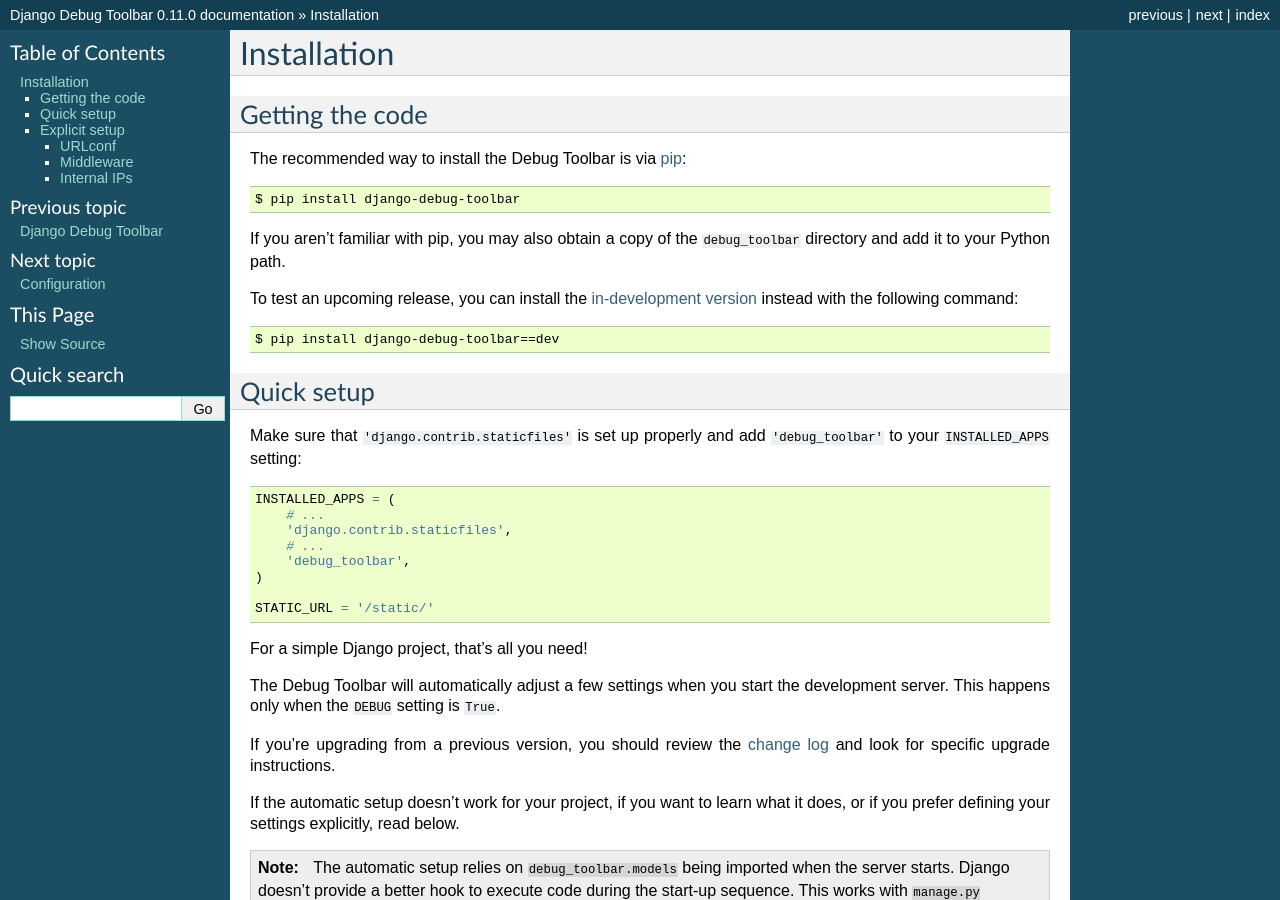
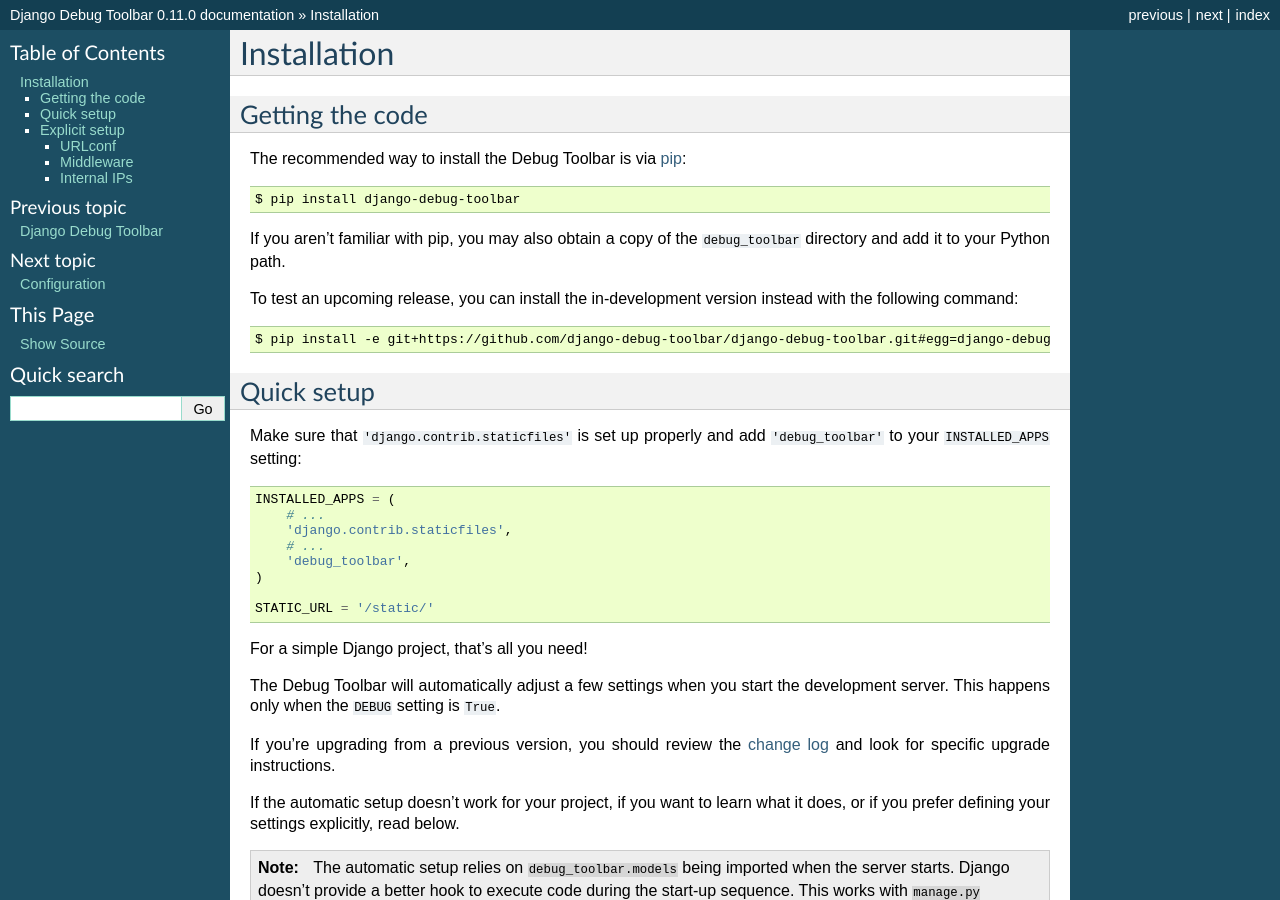
Before and after one commit to jazzband/django-debug-toolbar, a Sphinx documentation site: the page built from docs/installation.rst, in a window 1280 px wide and 900 px high. Built offline with Sphinx 7.4.7, drawn with Linux system fonts in a browser that asks for light colours.

Commit message:
Fix instructions for installing the dev version

```diff
--- a/docs/installation.rst
+++ b/docs/installation.rst
@@ -13,11 +13,10 @@
 
 .. _pip: http://www.pip-installer.org/
 
-To test an upcoming release, you can install the `in-development version
-<http://github.com/django-debug-toolbar/django-debug-toolbar/tarball/master#egg=django-debug-toolbar-dev>`_
+To test an upcoming release, you can install the in-development version
 instead with the following command::
 
-     $ pip install django-debug-toolbar==dev
+     $ pip install -e git+https://github.com/django-debug-toolbar/django-debug-toolbar.git#egg=django-debug-toolbar
 
 Quick setup
 -----------
```
